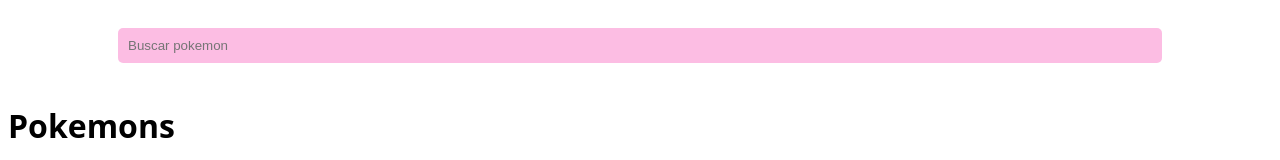
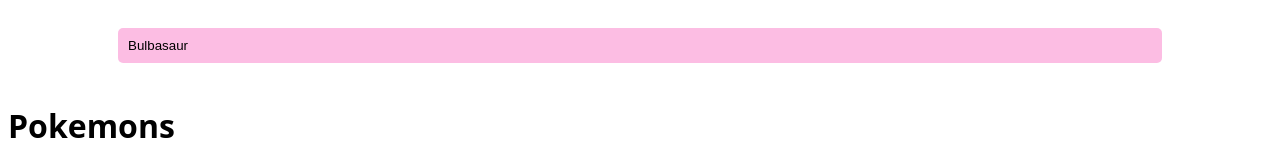
Before and after one commit to c2run/pokedex, a React (Create React App) app: page / in a window 1280 px wide. Shown: the top 160 px of the page. Built offline with nearby package versions, Linux system fonts and the light colour scheme.

Commit message:
header query setquery pasar var props

```diff
--- a/src/components/Header.tsx
+++ b/src/components/Header.tsx
@@ -1,12 +1,20 @@
 
 import styles from './header.module.css';
 
-const Header = () => {
+type HeaderProps = {
+    query: string;
+    setQuery: (query: string) => void;
+};
+
+const Header = ({query, setQuery}: HeaderProps) => {
     return (
       <header className={styles.header}>
         <input className={styles.input}
          placeholder='Buscar pokemon'
-         type="text" />
+         type="text"
+         value={query}
+         onChange={(event) => setQuery(event.target.value)}
+         />
       </header>
     );
   };
--- a/src/pages/Pokemons.tsx
+++ b/src/pages/Pokemons.tsx
@@ -1,9 +1,11 @@
+import { useState } from 'react';
 import Header from '../components/Header';
+
 const Pokemons = () => {
+    const [query, setQuery] = useState("Bulbasaur");
   return (
    <>
-   <Header />
-
+   <Header query={query} setQuery={setQuery} />
    <main>
         <h1>Pokemons</h1>
    </main>
```
